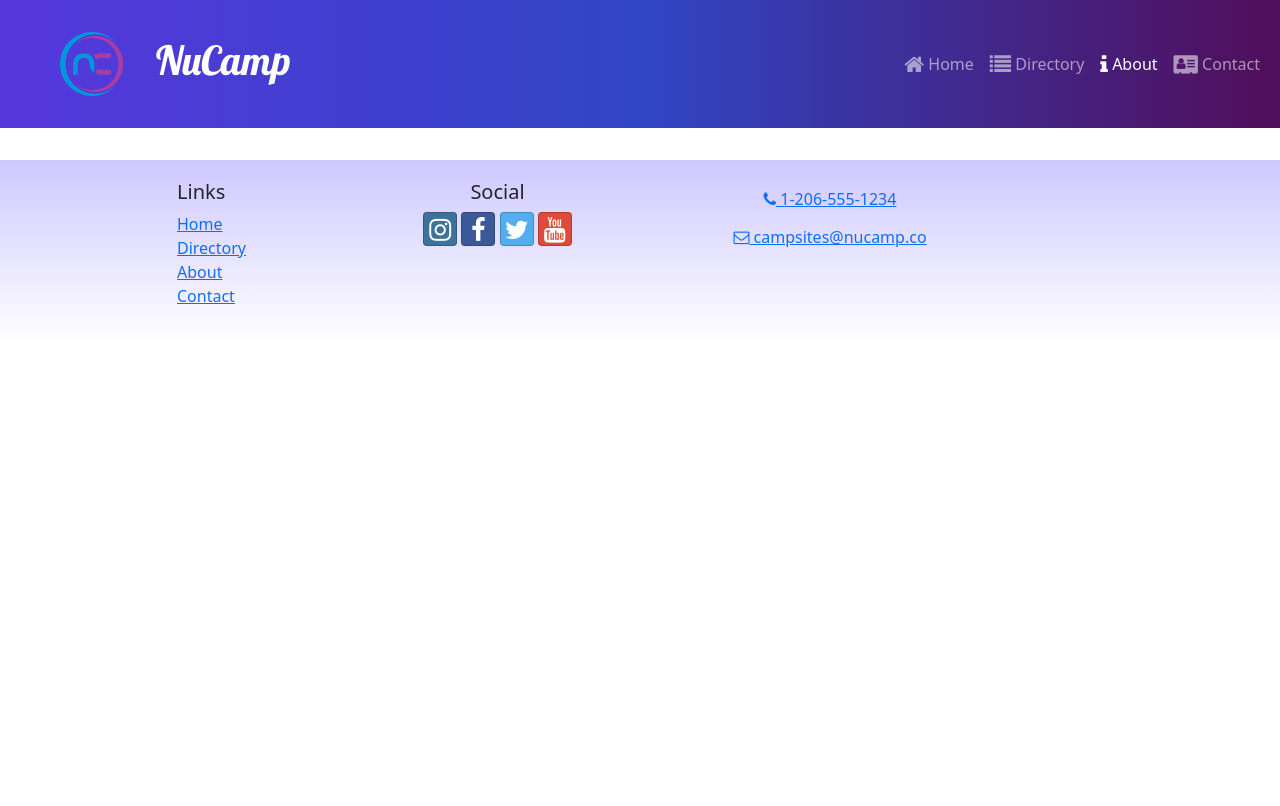
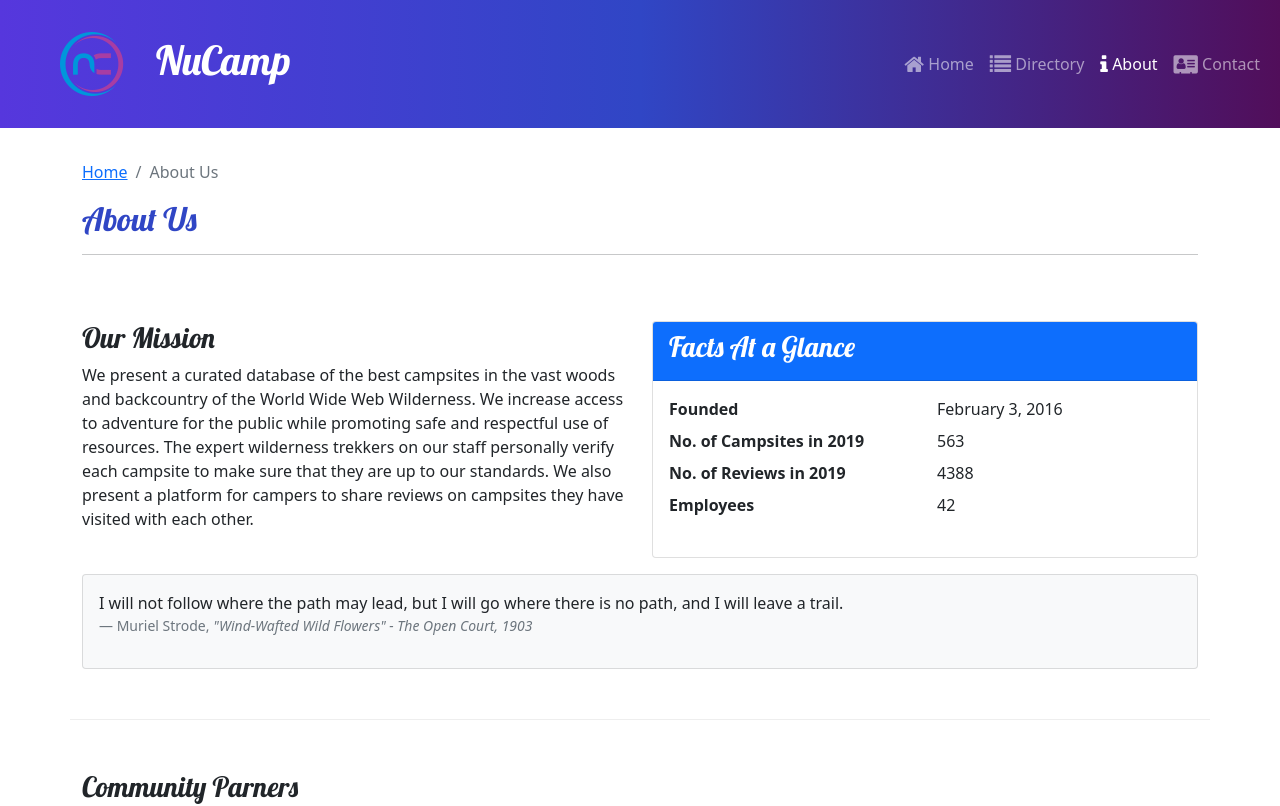
Before and after one commit to GinaHarrold/React-NucampSite, a React (Create React App) app: page /about in a window 1280 px wide. Shown: the top 806 px of the page. Built offline with nearby package versions, Linux system fonts and the light colour scheme.

Commit message:
About Us page and Campsite details page fix

```diff
--- a/package.json
+++ b/package.json
@@ -14,7 +14,7 @@
     "react": "^18.2.0",
     "react-dom": "^18.2.0",
     "react-redux": "^8.0.2",
-    "react-router-dom": "^6.2.1",
+    "react-router-dom": "^6.3.0",
     "react-scripts": "5.0.1",
     "react-spring": "^9.4.5-beta.1",
     "reactstrap": "^9.0.1",
--- a/src/App.js
+++ b/src/App.js
@@ -5,6 +5,7 @@ import Header from './components/Header';
 import Footer from './components/Footer';
 import CampsitesDirectoryPage from './pages/CampsitesDirectoryPage';
 import CampsiteDetailPage from './pages/CampsiteDetailPage';
+import AboutPage from './pages/AboutPage';
 //import React from 'react';
 //import { Container, Navbar, NavbarBrand } from 'reactstrap';
 //import NucampLogo from './app/assets/img/logo.png';
@@ -22,8 +23,8 @@ function App() {
               <Route path='directory' element={<CampsitesDirectoryPage />} />
               <Route
                     path='directory/:campsiteId'
-                    element={<CampsiteDetailPage />}
-                />
+                    element={<CampsiteDetailPage />} />
+            <Route path='about' element={<AboutPage />} />
           </Routes>
           <Footer />
       </div>
--- /dev/null
+++ b/src/pages/AboutPage.js
@@ -0,0 +1,73 @@
+import { Col, Row, Container, Card, CardBody, CardHeader } from 'reactstrap';
+import SubHeader from '../components/SubHeader';
+
+const AboutPage = () => {
+    return (
+
+       <Container>
+        <SubHeader current='About Us' />
+       <Row className='row-content'>
+            <Col sm='6'>
+            <h3>Our Mission</h3>
+            <p>
+            We present a curated database of the best campsites in the
+            vast woods and backcountry of the World Wide Web Wilderness.
+            We increase access to adventure for the public while
+            promoting safe and respectful use of resources. The expert
+            wilderness trekkers on our staff personally verify each
+            campsite to make sure that they are up to our standards. We
+            also present a platform for campers to share reviews on
+            campsites they have visited with each other.
+            </p>
+            </Col>
+            <Col sm='6'>
+            <Card>
+            <CardHeader className='bg-primary text-white'>
+            <h3>Facts At a Glance</h3>
+            </CardHeader>
+            <CardBody>
+            <dl className='row'>
+                <dt className='col-6'>Founded</dt>
+                <dd className='col-6'>February 3, 2016</dd>
+                <dt className='col-6'>No. of Campsites in 2019</dt>
+                <dd className='col-6'>563</dd>
+                 <dt className='col-6'>No. of Reviews in 2019</dt>
+                <dd className='col-6'>4388</dd>
+                 <dt className='col-6'>Employees</dt>
+                <dd className='col-6'>42</dd>
+                </dl>
+            </CardBody>
+            </Card>
+            </Col>
+            <Col>
+            <Card className='bg-light mt-3'>
+            <CardBody>
+            <blockquote className='blackquote'>
+            <p>
+            I will not follow where the path may lead, but I
+            will go where there is no path, and I will leave
+            a trail.
+            </p>
+            <footer className='blockquote-footer'>
+                Muriel Strode,{' '}
+                 <cite title='Source Title'>
+                     "Wind-Wafted Wild Flowers" - The Open Court,
+                     1903
+                </cite>
+            </footer>
+            </blockquote>
+            </CardBody>
+            </Card>
+            </Col>
+       </Row>
+       <Row className='row-content'>
+        <Col xs='12'>
+            <h3> Community Parners</h3>
+        </Col>
+       </Row>
+       </Container>
+
+      );
+};
+
+export default AboutPage
--- a/src/pages/CampsiteDetailPage.js
+++ b/src/pages/CampsiteDetailPage.js
@@ -2,7 +2,7 @@ import { Container, Row } from 'reactstrap';
 import { useParams } from 'react-router-dom';
 import { selectCampsiteById } from '../features/campsites/campsitesSlice';
 import CampsiteDetail from '../features/campsites/CampsiteDetail';
-import CommentsList from '../features/comments/CommentsList';
+import CommentsList from '../features/Comments/CommentsList';
 import SubHeader from '../components/SubHeader';
 
 const CampsiteDetailPage = () => {
```
Also changed, not shown: 1 other file (tests, documents, lock files or other folders).
